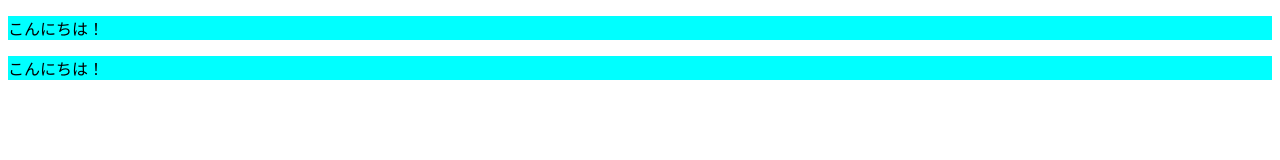
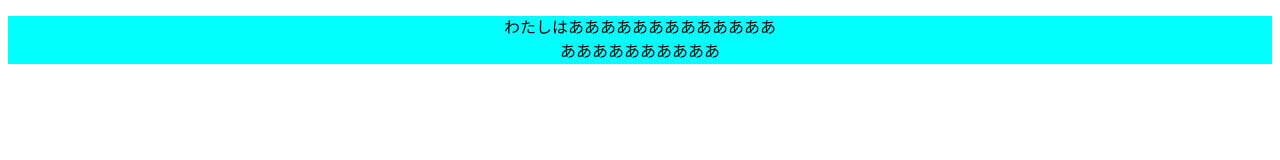
Before and after one commit to okaka-c/BasicCSS, a plain HTML site: page index.html in a window 1280 px wide. Drawn offline with Linux system fonts and the light colour scheme.

Commit message:
add: 練習

```diff
--- a/index.html
+++ b/index.html
@@ -7,7 +7,7 @@
   <link rel="stylesheet" href="style.css">
 </head>
 <body>
-  <p>こんにちは！</p>
-  <p>こんにちは！</p>
+  <p>わたしはあああああああああああああ<br>ああああああああああ</p>
+
 </body>
 </html>
--- a/style.css
+++ b/style.css
@@ -2,4 +2,6 @@
 /* 段落のスタイル */
 p {
   background-color: aqua;
+  line-height: 1.5;
+  text-align: center;
 }
```
